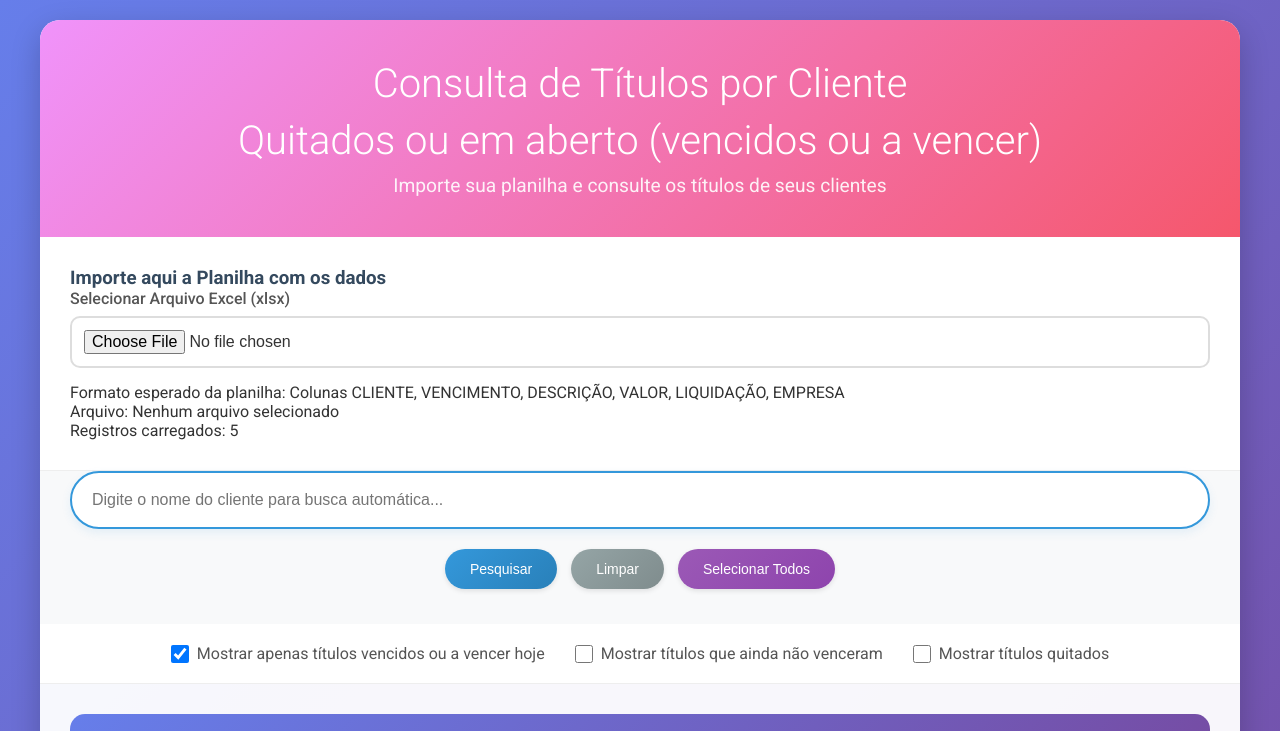
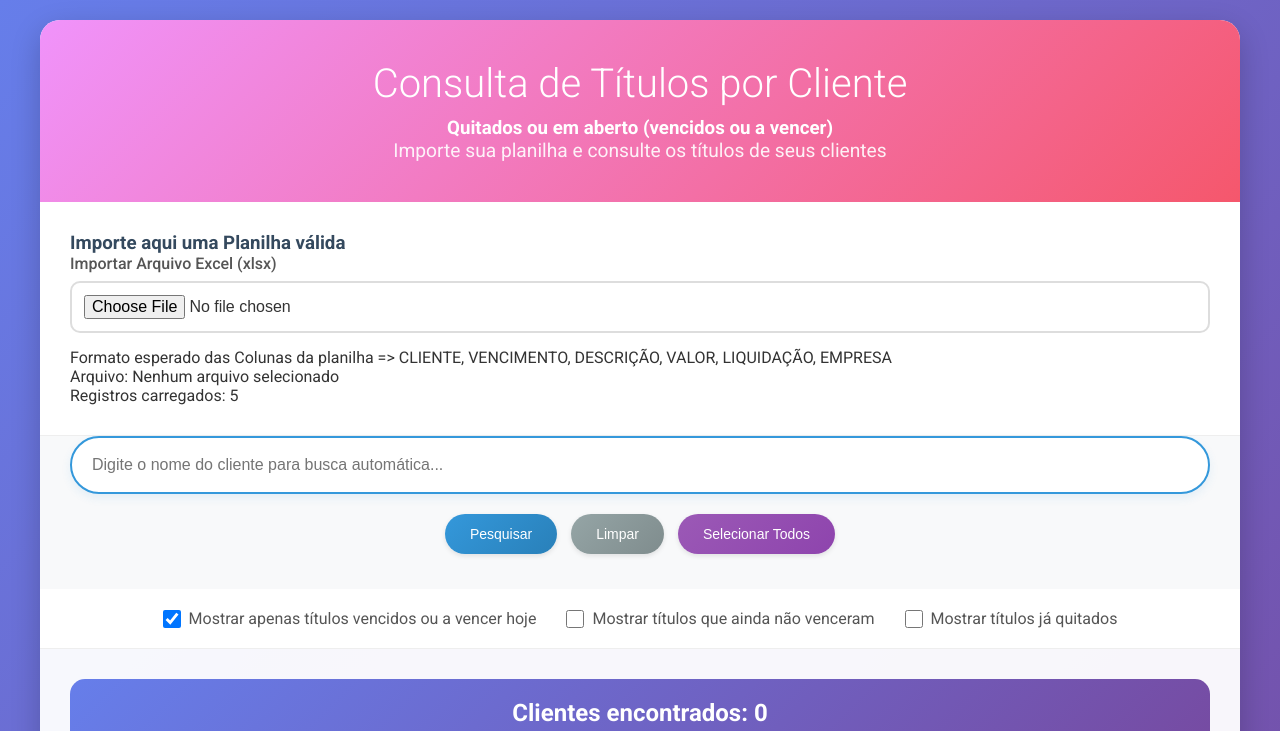
Before and after one commit to RobertsonSales/titulos_inadimplencia, a plain HTML site: page index.html in a window 1280 px wide. Shown: the top 731 px of the page. Drawn offline with nearby package versions, Linux system fonts and the light colour scheme.

Commit message:
Update index.html

```diff
--- a/index.html
+++ b/index.html
@@ -119,17 +119,17 @@
     <div class="container">
         <div class="header">
             <h1>Consulta de Títulos por Cliente</h1>
-            <h1>Quitados ou em aberto (vencidos ou a vencer) </h1>
+            <h3>Quitados ou em aberto (vencidos ou a vencer) </h3>
             <p>Importe sua planilha e consulte os títulos de seus clientes </p>
         </div>
 
         <div class="import-section">
-            <h3>Importe aqui a Planilha com os dados</h3>
+            <h3>Importe aqui uma Planilha válida</h3>
             <div class="file-input">
-                <label for="fileInput">Selecionar Arquivo Excel (xlsx)</label>
+                <label for="fileInput">Importar Arquivo Excel (xlsx)</label>
                 <input type="file" id="fileInput" accept=".xlsx,.xls">
             </div>
-            <p>Formato esperado da planilha: Colunas CLIENTE, VENCIMENTO, DESCRIÇÃO, VALOR, LIQUIDAÇÃO, EMPRESA</p>
+            <p>Formato esperado das Colunas da planilha => CLIENTE, VENCIMENTO, DESCRIÇÃO, VALOR, LIQUIDAÇÃO, EMPRESA</p>
             <p>Arquivo: <span id="fileName">Nenhum arquivo selecionado</span></p>
             <p>Registros carregados: <span id="recordsLoaded">0</span></p>
         </div>
@@ -145,7 +145,7 @@
         </div>
 
         <div class="select-all-container" id="selectAllContainer" style="display: none;">
-            <label><input type="checkbox" id="selectAllCheckbox"> Selecionar/Deselecionar Todos</label>
+            <label><input type="checkbox" id="selectAllCheckbox"> Marcar/Desmarcar Todos</label>
         </div>
 
         <div class="client-checkboxes" id="clientCheckboxes" style="display: none;">
@@ -155,7 +155,7 @@
         <div class="filters">
             <label><input type="checkbox" id="onlyOverdue" checked> Mostrar apenas títulos vencidos ou a vencer hoje</label>
             <label><input type="checkbox" id="showFuture"> Mostrar títulos que ainda não venceram</label>
-            <label><input type="checkbox" id="showPaid"> Mostrar títulos quitados</label>
+            <label><input type="checkbox" id="showPaid"> Mostrar títulos já quitados</label>
         </div>
 
         <div class="results-section">
```
